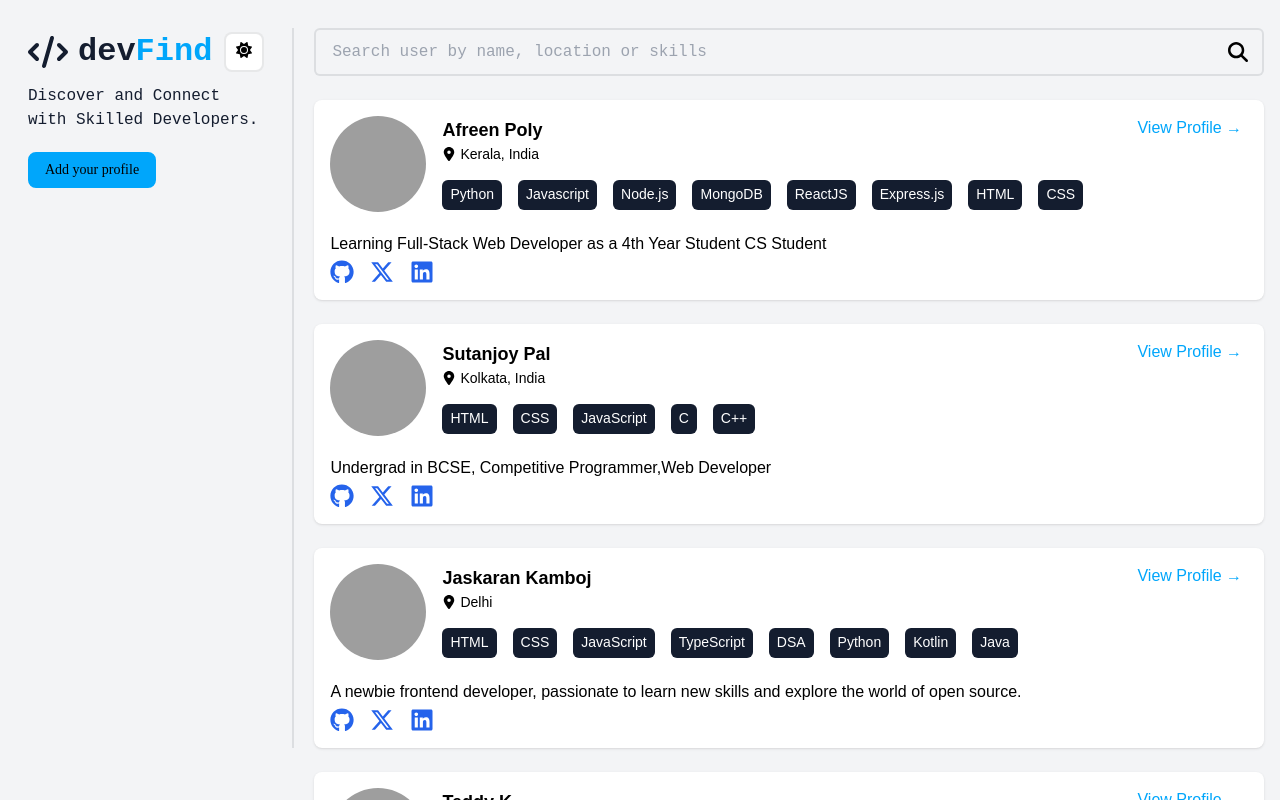
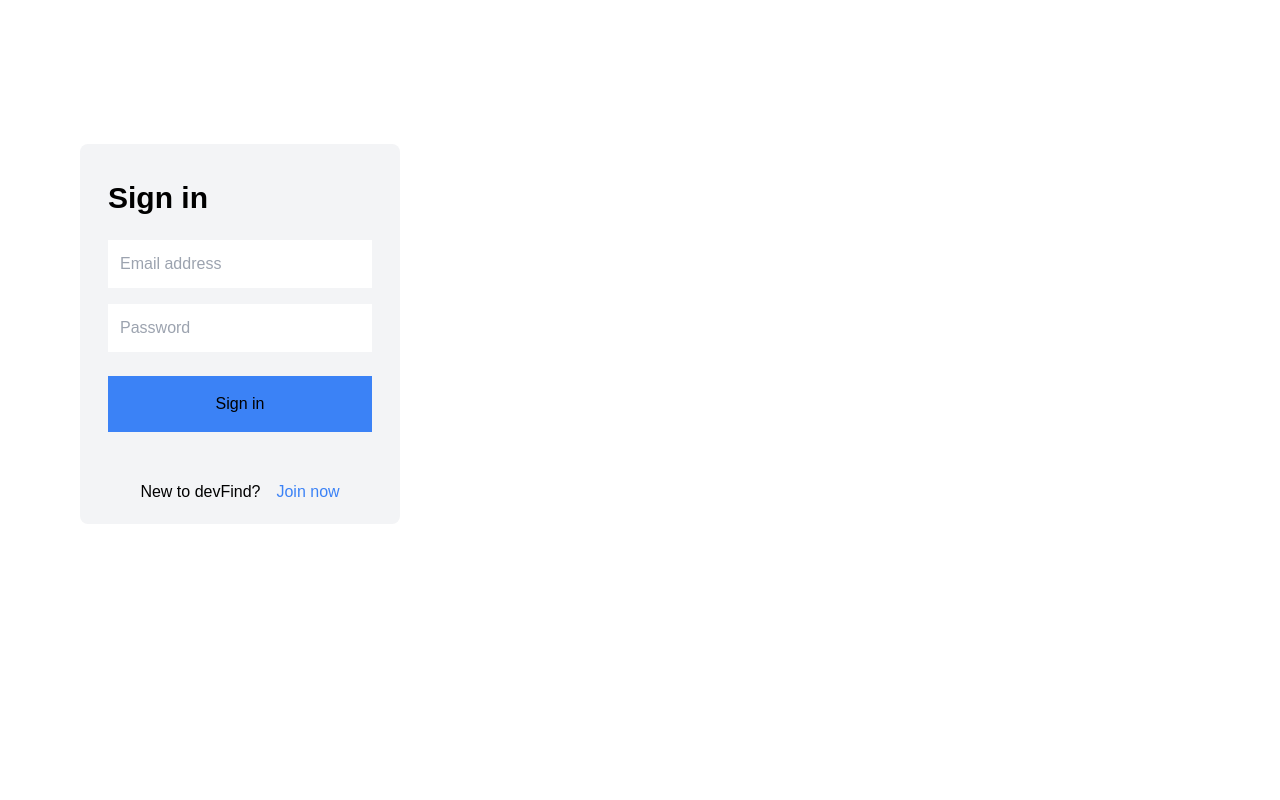
Before and after one commit to shyamtawli/devFind, a React (Create React App) app: page / in a window 1280 px wide. Built offline with nearby package versions, Linux system fonts and the light colour scheme; grey boxes are pictures that could not be loaded.

Commit message:
Authentication form added and created redux-store

```diff
--- a/package.json
+++ b/package.json
@@ -10,11 +10,13 @@
     "@testing-library/jest-dom": "^5.17.0",
     "@testing-library/react": "^14.2.1",
     "@testing-library/user-event": "^14.5.2",
+    "firebase": "^10.9.0",
     "flag": "^5.0.1",
     "pnpm": "^8.15.1",
     "react": "^18.2.0",
     "react-dom": "^18.2.0",
     "react-icons": "^5.0.1",
+    "react-redux": "^9.1.0",
     "react-router-dom": "^6.22.0",
     "react-scripts": "5.0.1",
     "web-vitals": "^3.5.2"
@@ -49,6 +51,7 @@
     ]
   },
   "devDependencies": {
+    "@reduxjs/toolkit": "^2.2.1",
     "flag": "^5.0.1",
     "husky": "^8.0.3",
     "json-loader": "^0.5.7",
--- a/src/App.js
+++ b/src/App.js
@@ -3,11 +3,12 @@ import Profile from './components/Profile/Profile';
 import ProfileSkeleton from './components/ProfileSkeleton/ProfileSkeleton';
 import Search from './components/Search/Search';
 import Sidebar from './components/Sidebar/Sidebar';
-import ErrorPage from './components/ErrorPage/ErrorPage';
+import ErrorPage from './components/ErrorPage/ErrorPage'; // need to render this
 import NoResultFound from './components/NoResultFound/NoResultFound';
 import Pagination from './components/Pagination/Pagination';
 import './App.css';
 import filenames from './ProfilesList.json';
+import Body from './components/Body/Body';
 
 function App() {
   const profilesRef = useRef();
@@ -120,6 +121,9 @@ function App() {
   };
 
   return currentUrl === '/' ? (
+    <Body />
+  ) : (
+    <div>
       <div className="App flex flex-col bg-primaryColor dark:bg-secondaryColor md:flex-row">
         <Sidebar />
         <div className="w-full pl-5 pr-4 md:h-screen md:w-[77%] md:overflow-y-scroll md:py-7" ref={profilesRef}>
@@ -135,8 +139,7 @@ function App() {
           )}
         </div>
       </div>
-  ) : (
-    <ErrorPage />
+    </div>
   );
 }
 
--- /dev/null
+++ b/src/Utils/AppStore.jsx
@@ -0,0 +1,14 @@
+import { configureStore } from "@reduxjs/toolkit";
+import userReducer from "./userSlice";
+
+const appStore = configureStore(
+    {
+
+       reducer: {
+        user: userReducer
+       }
+
+}
+)
+
+export default appStore
--- /dev/null
+++ b/src/Utils/Firebase.jsx
@@ -0,0 +1,18 @@
+import { initializeApp } from 'firebase/app';
+import { getAnalytics } from 'firebase/analytics';
+import { getAuth } from 'firebase/auth';
+
+const firebaseConfig = {
+  apiKey: 'AIzaSyCY3-O7N6_dPIfKKb1X36BajspSBNg8u_M',
+  authDomain: 'devfind-8d2dd.firebaseapp.com',
+  projectId: 'devfind-8d2dd',
+  storageBucket: 'devfind-8d2dd.appspot.com',
+  messagingSenderId: '18490307383',
+  appId: '1:18490307383:web:72c71e7d11282bef3c20b2',
+  measurementId: 'G-PJ5WTBPZRQ',
+};
+
+const app = initializeApp(firebaseConfig);
+const analytics = getAnalytics(app);
+
+export const auth = getAuth();
--- /dev/null
+++ b/src/Utils/Validate.jsx
@@ -0,0 +1,12 @@
+export const CheckValidData = (email, password) =>{
+
+    // Used regex for email validation
+
+    const isEmailValid = /^([a-zA-Z0-9._%-]+@[a-zA-Z0-9.-]+\.[a-zA-Z]{2,})$/.test(email);
+    const isPasswordValid = /^(?=.*\d)(?=.*[a-z])(?=.*[A-Z])(?=.*[a-zA-Z]).{8,}$/.test(password);
+
+    if(!isEmailValid) return 'Email is not valid';
+    if(!isPasswordValid) return 'Password is not valid';
+
+    return null;
+}
--- /dev/null
+++ b/src/Utils/userSlice.jsx
@@ -0,0 +1,23 @@
+import { createSlice } from "@reduxjs/toolkit";
+
+const userSlice = createSlice({
+
+    name: "user",
+    initialState: null,
+    reducers: {
+
+        addUser: (state, action) =>{
+
+            return action.payload;
+        },
+
+        removeUser: (state, action) =>{
+
+            return null;
+        }
+
+    }
+})
+
+export const {addUser, removeUser} = userSlice.actions;
+export default userSlice.reducer
--- /dev/null
+++ b/src/components/Authentication/Authentication.jsx
@@ -0,0 +1,98 @@
+import React, { useRef, useState } from 'react';
+import { CheckValidData } from '../../Utils/Validate';
+import { createUserWithEmailAndPassword, signInWithEmailAndPassword } from "firebase/auth";
+import { auth } from '../../Utils/Firebase'
+
+const Authentication = () => {
+  const [isSignInForm, SetIsSignInForm] = useState(true);
+  const [errorMessage, setErrorMessage] = useState(null);
+  const email = useRef(null);
+  const password = useRef(null);
+
+  const HandleButtonClick = () => {
+    const message = CheckValidData(email.current.value, password.current.value);
+    setErrorMessage(message);
+
+    if (message) return;
+
+    if (!isSignInForm) {
+
+      createUserWithEmailAndPassword(auth, email.current.value, password.current.value)
+  .then((userCredential) => {
+
+    const user = userCredential.user;
+
+
+  })
+  .catch((error) => {
+    const errorCode = error.code;
+    const errorMessage = error.message;
+    setErrorMessage(`${errorCode} - ${errorMessage}`);
+
+  });
+
+    } else {
+      signInWithEmailAndPassword(auth, email.current.value, password.current.value)
+  .then((userCredential) => {
+
+    const user = userCredential.user;
+    console.log(user)
+
+  })
+  .catch((error) => {
+    const errorCode = error.code;
+    const errorMessage = error.message;
+    setErrorMessage(`${errorCode} - ${errorMessage}`);
+  });
+    }
+  };
+
+  const ToggleSignInForm = () => {
+    // Toggling function for SignIn and SignUp form
+
+    SetIsSignInForm(!isSignInForm);
+    console.log('clicked');
+  };
+  return (
+    <div>
+      {/* we used preventDefault to prevvent the form to get submitted on clicking the button */}
+      <form
+        onSubmit={(e) => e.preventDefault()}
+        className="left-0 right-0 mx-20 my-36 flex w-3/12 flex-wrap rounded-lg bg-gray-100 p-5"
+      >
+        <h1 className="mx-2 py-4 text-3xl font-bold">{isSignInForm ? 'Sign in' : 'Sign up'}</h1>
+        {!isSignInForm && <input type="text" placeholder="Name" className="m-2 w-full p-3" />}
+        <input ref={email} type="text" placeholder="Email address" className="m-2 w-full p-3" />
+        <input ref={password} type="password" placeholder="Password" className="m-2 w-full p-3" />
+        <p className="mx-4 text-red-500">{errorMessage}</p>
+        <button className="mx-2 my-4 w-full bg-blue-500 py-4" onClick={HandleButtonClick}>
+          {isSignInForm ? 'Sign in' : 'Sign up'}
+        </button>
+        <div className="mx-auto mt-8 flex gap-4">
+          <p>{isSignInForm ? 'New to devFind?' : 'Already on devFind?'}</p>
+          <p className="cursor-pointer text-blue-500 hover:text-blue-700" onClick={ToggleSignInForm}>
+            {isSignInForm ? 'Join now' : 'Sign in'}
+          </p>
+        </div>
+      </form>
+    </div>
+  );
+};
+
+export default Authentication;
+
+
+
+
+
+let str = "hello, full stack developer";
+
+let indexOfStr = str.indexOf("developer")
+console.log(indexOfStr);
+
+
+let subStrIndex = 18;
+let stringToAdd = "& front end ";
+
+let newString = str.slice(0, subStrIndex) + stringToAdd + str.slice(subStrIndex)
+console.log(newString)
--- /dev/null
+++ b/src/components/Body/Body.jsx
@@ -0,0 +1,26 @@
+import React from 'react'
+import { RouterProvider, createBrowserRouter } from 'react-router-dom'
+import Authentication from '../Authentication/Authentication'
+import App from '../../App'
+
+const Body = () => {
+
+    const appRouter = createBrowserRouter([
+        {
+          path: '/',
+          element: <Authentication />,
+        },
+
+        {
+          path: '/app',
+          element: <App />
+        },
+      ]);
+  return (
+    <div>
+      <RouterProvider router={appRouter} />
+    </div>
+  )
+}
+
+export default Body
--- a/src/index.js
+++ b/src/index.js
@@ -1,11 +1,15 @@
 import React from 'react';
 import ReactDOM from 'react-dom/client';
 import './index.css';
-import App from './App';
+import Body from './components/Body/Body';
+import { Provider } from 'react-redux';
+import appStore from './Utils/AppStore';
 
 const root = ReactDOM.createRoot(document.getElementById('root'));
 root.render(
   <React.StrictMode>
-    <App />
+    <Provider store={appStore}>
+      <Body />
+    </Provider>
   </React.StrictMode>,
 );
```
Also changed, not shown: 1 other file (tests, documents, lock files or other folders). Lines whose indentation alone changed are shown as unchanged.
